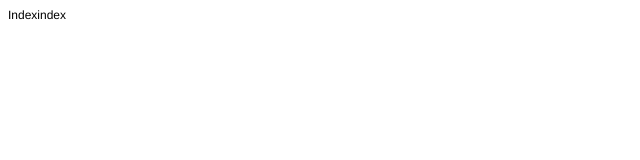
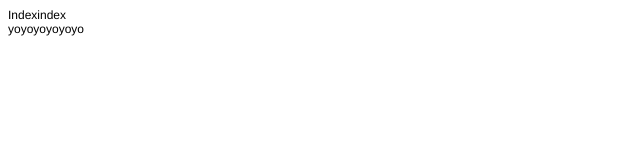
Before and after one commit to zniyu/git-test, a plain HTML site: page index.html in a window 1280 px wide. Shown: the full height of the page, 0-640 px from the left. Drawn offline with Linux system fonts and the light colour scheme.

Commit message:
fix html

```diff
--- a/index.html
+++ b/index.html
@@ -7,10 +7,12 @@
   <meta name="Generator" content="Cocoa HTML Writer">
   <meta name="CocoaVersion" content="2299.5">
   <style type="text/css">
-    p.p1 {margin: 0.0px 0.0px 0.0px 0.0px; font: 12.0px Helvetica}
+    p.p1 {margin: 0.0px 0.0px 0.0px 0.0px; font: 12.0px Helvetica; -webkit-text-stroke: #000000}
+    span.s1 {font-kerning: none}
   </style>
 </head>
 <body>
-<p class="p1">Indexindex</p>
+<p class="p1"><span class="s1">Indexindex</span></p>
+<p class="p1"><span class="s1">yoyoyoyoyoyo</span></p>
 </body>
 </html>
```
